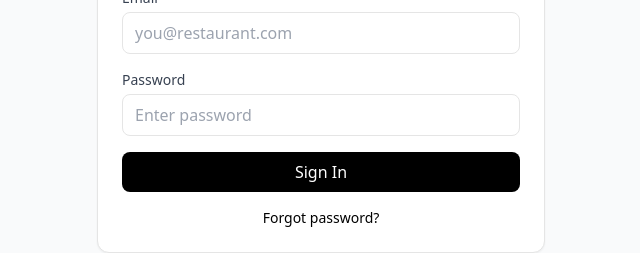
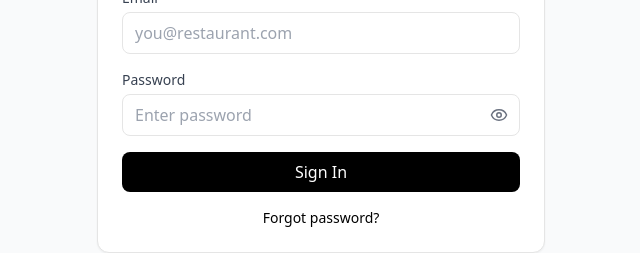
Before and after one commit to rishavadhikari4/WaitZi, a React app: page /login in a window 1280 px wide. Shown: the part 362-615 px from the top of the page, without its empty margins (319-959 px from the left). Built offline with nearby package versions, Linux system fonts and the light colour scheme; no server answers; the HTML template or start-up script is replaced by a standard one.

Commit message:
feat: enhance login page with password visibility toggle

```diff
--- a/src/pages/auth/LoginPage.jsx
+++ b/src/pages/auth/LoginPage.jsx
@@ -1,6 +1,7 @@
 import { useState } from 'react';
 import { useNavigate, Link } from 'react-router-dom';
 import toast from 'react-hot-toast';
+import { Eye, EyeOff } from 'lucide-react';
 import useAuth from '../../hooks/useAuth';
 import Input from '../../components/ui/Input';
 import Button from '../../components/ui/Button';
@@ -8,6 +9,7 @@ import Button from '../../components/ui/Button';
 export default function LoginPage() {
   const [email, setEmail] = useState('');
   const [password, setPassword] = useState('');
+  const [showPassword, setShowPassword] = useState(false);
   const [isLoading, setIsLoading] = useState(false);
   const { login } = useAuth();
   const navigate = useNavigate();
@@ -37,14 +39,26 @@ export default function LoginPage() {
         placeholder="you@restaurant.com"
         required
       />
-      <Input
-        label="Password"
-        type="password"
-        value={password}
-        onChange={(e) => setPassword(e.target.value)}
-        placeholder="Enter password"
-        required
-      />
+      <div className="space-y-1">
+        <label className="block text-sm font-medium text-gray-700">Password</label>
+        <div className="relative">
+          <input
+            type={showPassword ? 'text' : 'password'}
+            value={password}
+            onChange={(e) => setPassword(e.target.value)}
+            placeholder="Enter password"
+            required
+            className="input w-full pr-10"
+          />
+          <button
+            type="button"
+            onClick={() => setShowPassword(!showPassword)}
+            className="absolute right-3 top-1/2 -translate-y-1/2 text-gray-500 hover:text-gray-700"
+          >
+            {showPassword ? <EyeOff size={18} /> : <Eye size={18} />}
+          </button>
+        </div>
+      </div>
       <Button type="submit" isLoading={isLoading} className="w-full">
         Sign In
       </Button>
```
